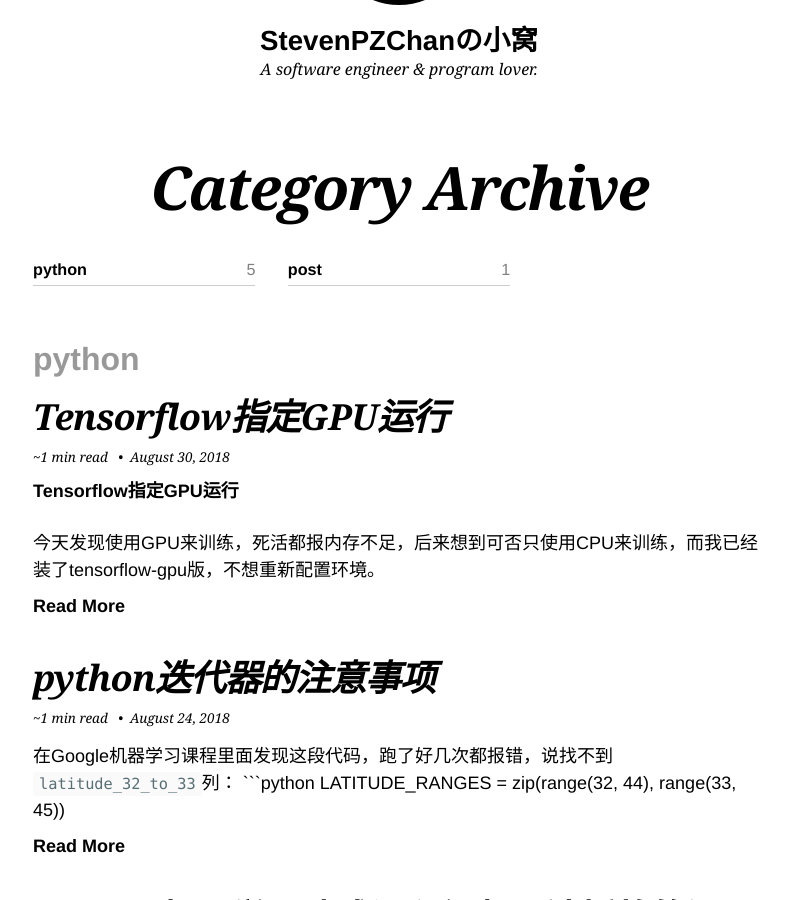
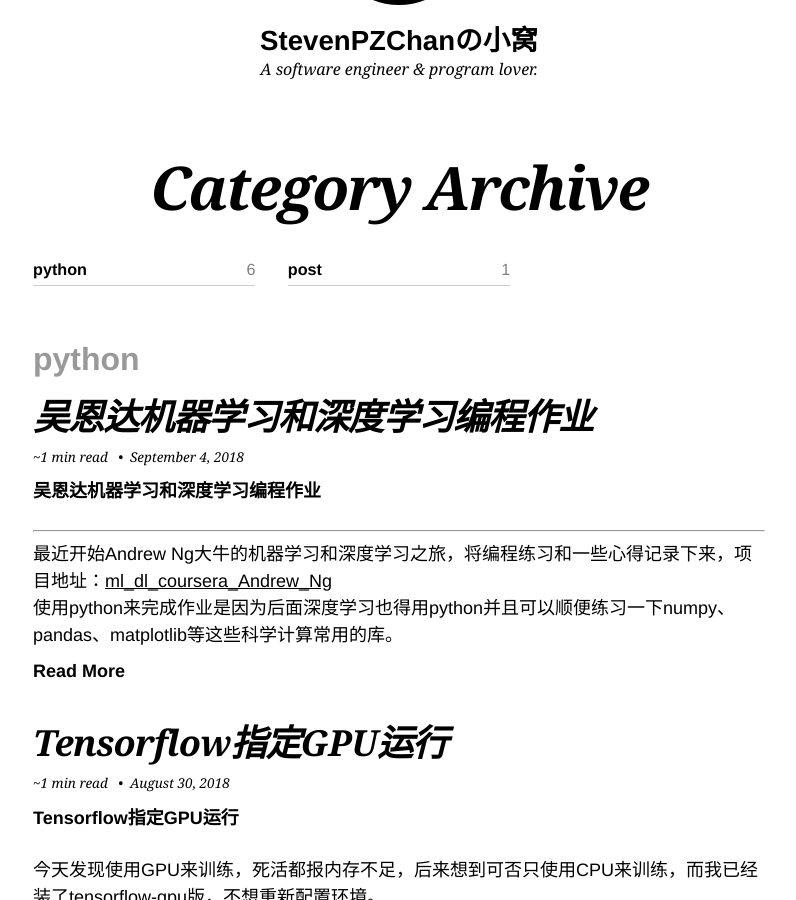
Before and after one commit to StevenPZChan/StevenPZChan.github.io, a Jekyll site: the page built from categories.md, in a window 1280 px wide and 900 px high, scrolled down 207 px. Shown: the whole window, without its empty margins (241-1037 px from the left). Built offline with Jekyll 4.4.1, drawn with Linux system fonts in a browser that asks for light colours; nearby versions of some CDN libraries.

Commit message:
add new post ml-dl-coursera-andrew-ng.md
Signed-off-by: StevenPZChan <StevenPZChan@gmail.com>

```diff
--- /dev/null
+++ b/_posts/2018-09-04-ml-dl-coursera-andrew-ng.md
@@ -0,0 +1,14 @@
+---
+title: 吴恩达机器学习和深度学习编程作业
+layout: post
+categories: python
+tags:
+  - python
+  - machine-learning
+  - deep-learning
+last_modified_at: 2018-09-04T16:00:00+08:00
+---
+### 吴恩达机器学习和深度学习编程作业
+---
+最近开始Andrew Ng大牛的机器学习和深度学习之旅，将编程练习和一些心得记录下来，项目地址：[ml_dl_coursera_Andrew_Ng](https://stevenpzchan.github.io/ml_dl_coursera_Andrew_Ng/)<br>
+使用python来完成作业是因为后面深度学习也得用python并且可以顺便练习一下numpy、pandas、matplotlib等这些科学计算常用的库。
--- a/repositories.md
+++ b/repositories.md
@@ -15,3 +15,4 @@ tags: repository
 
 ### machine learning/deep learning
 * [machine-learning](https://github.com/StevenPZChan/machine-learning "machine-learning @ https://developers.google.cn/machine-learning/crash-course")
+* [[ml_dl_coursera_Andrew_Ng](https://stevenpzchan.github.io/ml_dl_coursera_Andrew_Ng "Exercises for machine learning and deep learning lessons on Coursera by Andrew Ng")
```
